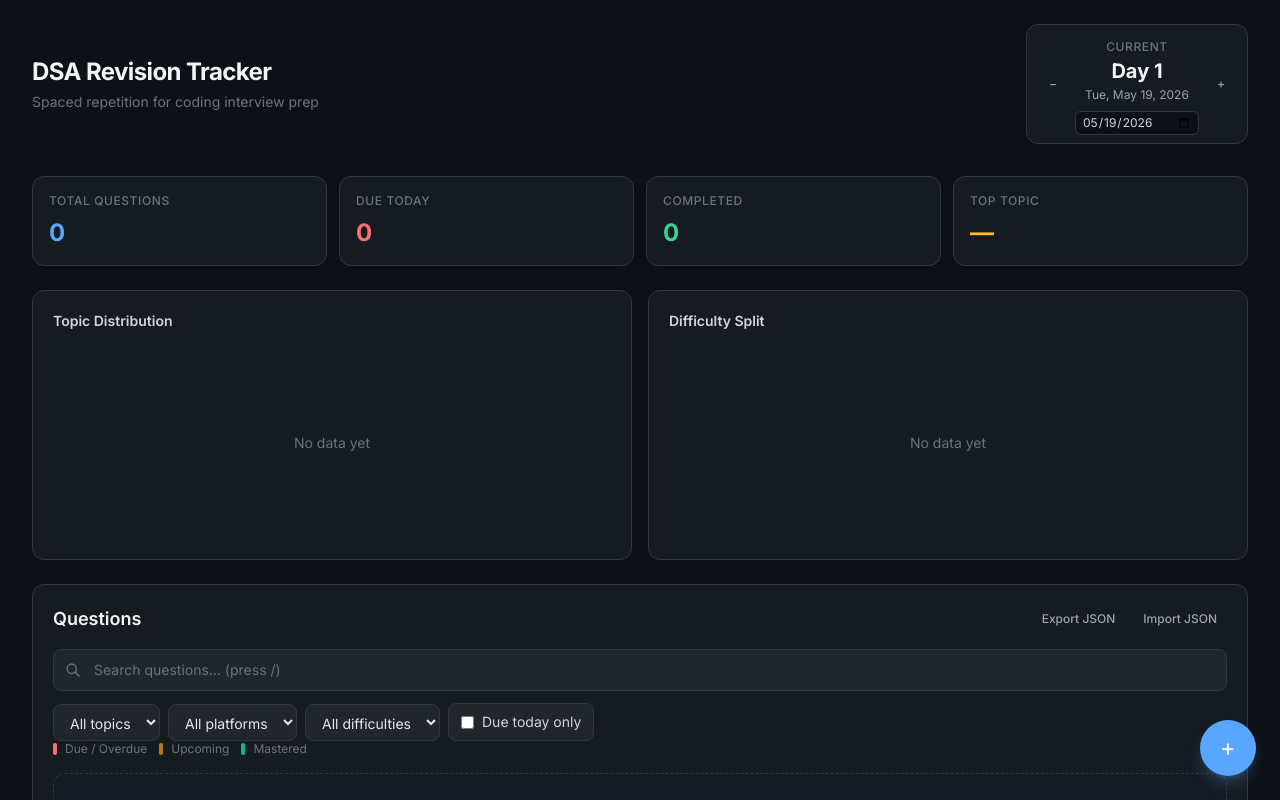
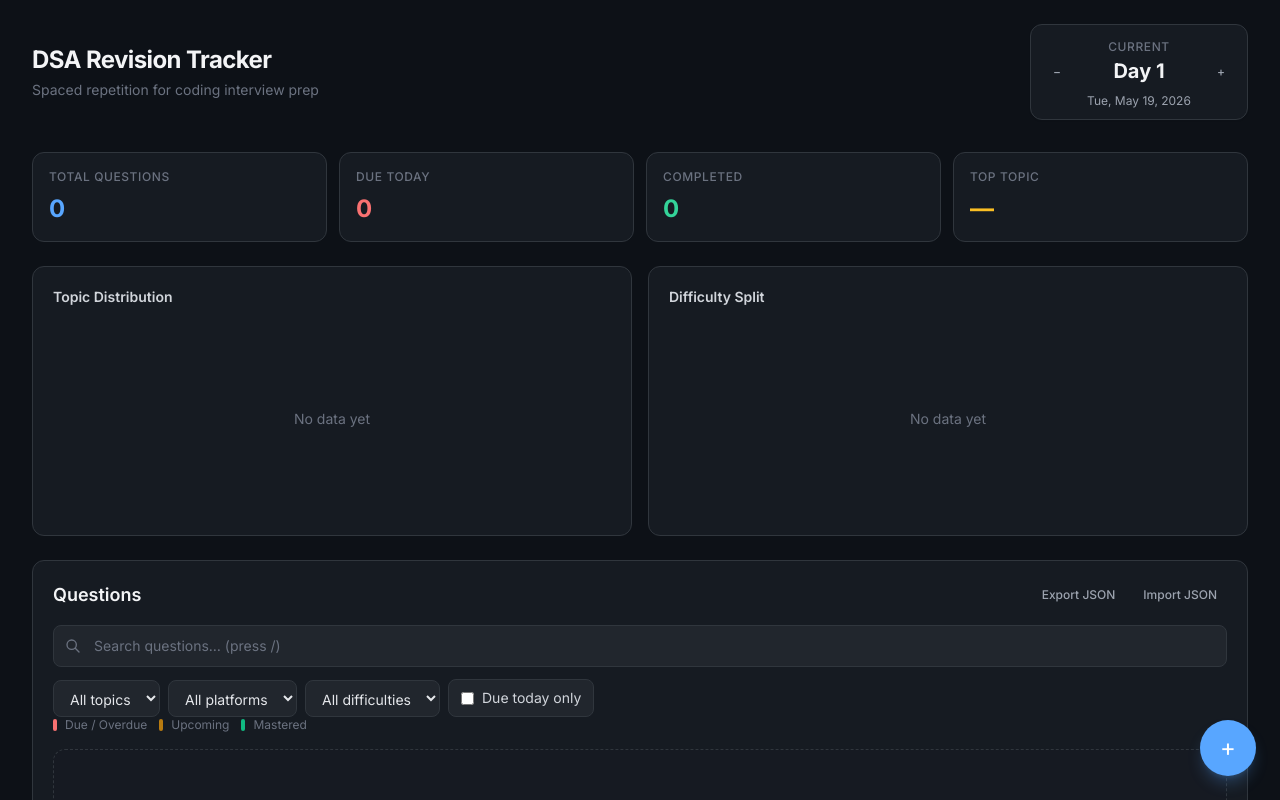
Before and after one commit to Anxhul10/Revision-tracker, a React (Vite) app: page / in a window 1280 px wide. Shown: the top 800 px of the page. Built offline with nearby package versions, Linux system fonts and the light colour scheme.

Commit message:
remove redundant date

```diff
--- a/src/components/layout/DayCounter.tsx
+++ b/src/components/layout/DayCounter.tsx
@@ -1,3 +1,4 @@
+import { useRef } from 'react';
 import { formatDisplayDate } from '../../utils/dates';
 import { Button } from '../ui/Button';
 
@@ -16,6 +17,22 @@ export function DayCounter({
   onDecrement,
   onDateChange,
 }: DayCounterProps) {
+  const dateInputRef = useRef<HTMLInputElement>(null);
+
+  const openDatePicker = () => {
+    const input = dateInputRef.current;
+    if (!input) return;
+    if (typeof input.showPicker === 'function') {
+      try {
+        input.showPicker();
+        return;
+      } catch {
+        // showPicker can throw in unsupported contexts; fall back to click
+      }
+    }
+    input.click();
+  };
+
   return (
     <div className="flex items-center gap-2 rounded-xl border border-surface-border bg-surface-raised px-3 py-2 shadow-sm">
       <Button
@@ -32,19 +49,28 @@ export function DayCounter({
           Current
         </span>
         <p className="text-xl font-bold text-gray-100">Day {currentDay}</p>
-        <p className="mt-0.5 text-xs text-gray-400">{formatDisplayDate(currentDate)}</p>
-        <label className="mt-1.5 block">
-          <span className="sr-only">Calendar date for Day {currentDay}</span>
+        <div className="relative mt-0.5">
+          <button
+            type="button"
+            onClick={openDatePicker}
+            className="rounded px-1 text-xs text-gray-400 transition-colors hover:bg-surface-overlay hover:text-gray-200"
+            title="Click to change date"
+            aria-label={`Calendar date for Day ${currentDay}: ${formatDisplayDate(currentDate)}`}
+          >
+            {formatDisplayDate(currentDate)}
+          </button>
           <input
+            ref={dateInputRef}
             type="date"
             value={currentDate}
             onChange={(e) => {
               if (e.target.value) onDateChange(e.target.value);
             }}
-            className="w-full rounded-md border border-surface-border bg-surface px-1.5 py-0.5 text-xs text-gray-300 focus:border-accent focus:outline-none focus:ring-1 focus:ring-accent"
-            title="Set the calendar date for the current day"
+            tabIndex={-1}
+            className="sr-only"
+            aria-hidden
           />
-        </label>
+        </div>
       </div>
       <Button
         variant="ghost"
```
